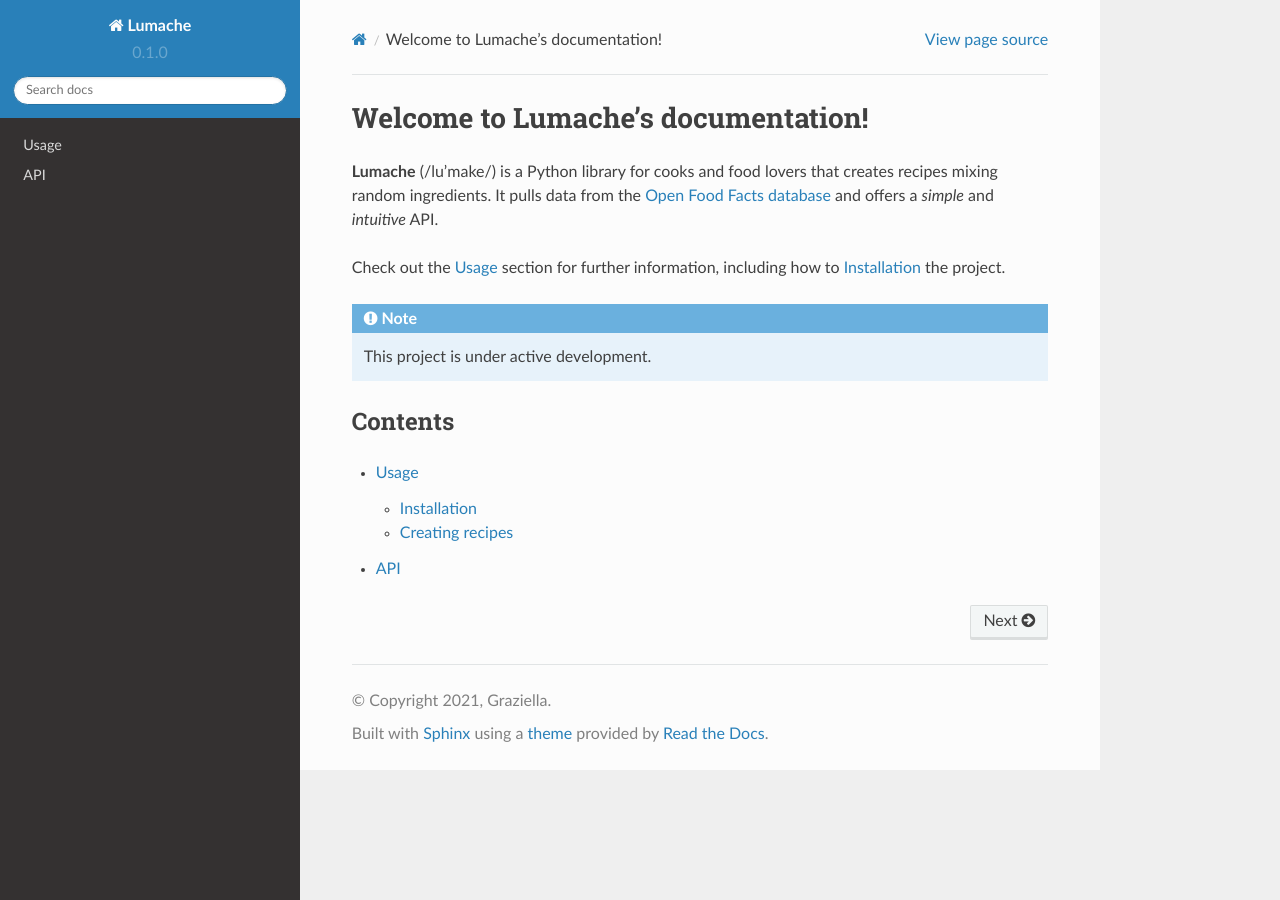
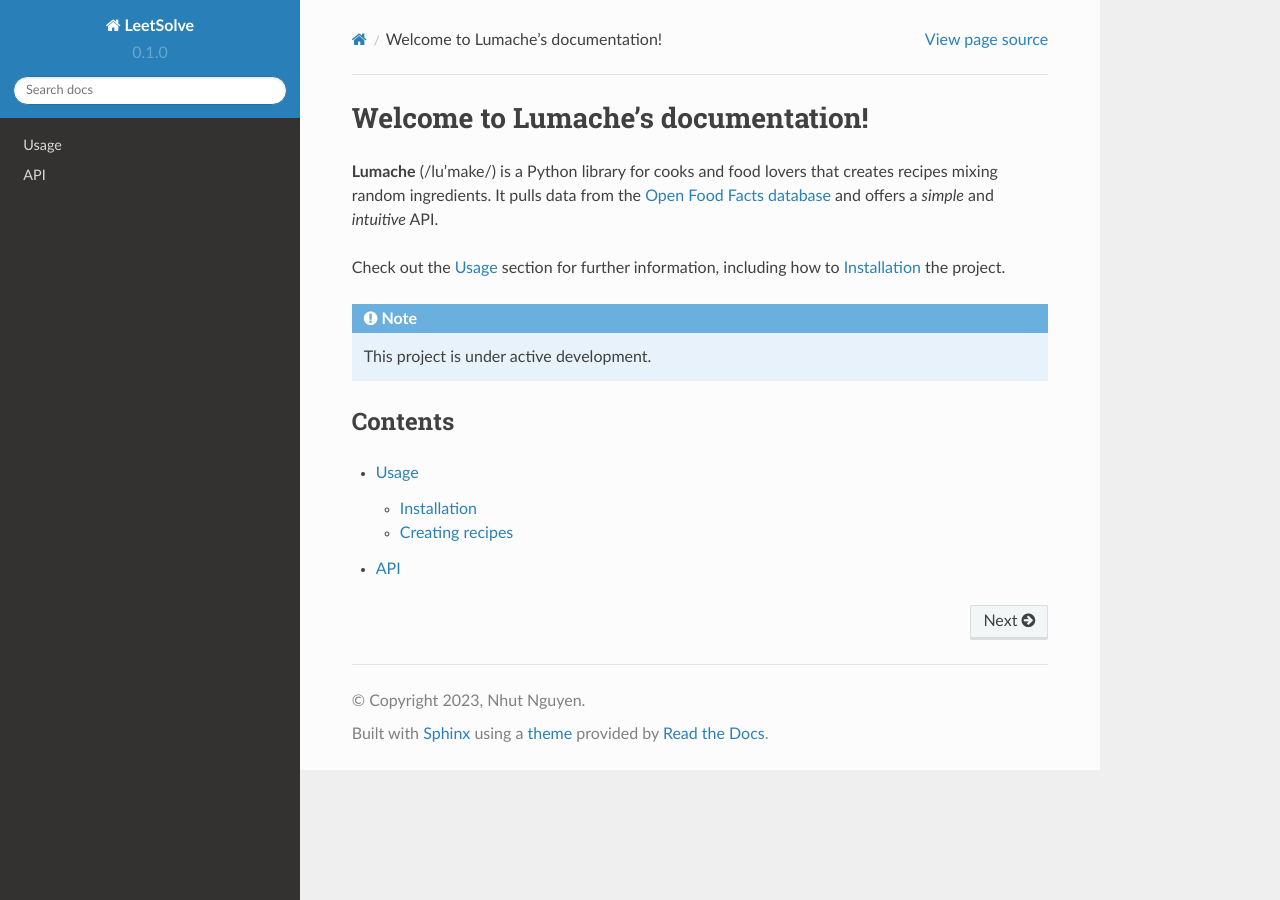
Before and after one commit to ntnhut/leetdocs, a Sphinx documentation site: the page built from docs/source/index.rst, in a window 1280 px wide. Built offline with Sphinx 7.4.7 and the Read the Docs theme 2.0.0, drawn with Linux system fonts in a browser that asks for light colours.

Commit message:
Update conf.py

```diff
--- a/docs/source/conf.py
+++ b/docs/source/conf.py
@@ -2,9 +2,9 @@
 
 # -- Project information
 
-project = 'Lumache'
-copyright = '2021, Graziella'
-author = 'Graziella'
+project = 'LeetSolve'
+copyright = '2023, Nhut Nguyen'
+author = 'Nhut Nguyen'
 
 release = '0.1'
 version = '0.1.0'
@@ -17,6 +17,7 @@
     'sphinx.ext.autodoc',
     'sphinx.ext.autosummary',
     'sphinx.ext.intersphinx',
+    'myst_parser',
 ]
 
 intersphinx_mapping = {
@@ -33,3 +34,8 @@
 
 # -- Options for EPUB output
 epub_show_urls = 'footnote'
+
+source_suffix = {
+    '.rst': 'restructuredtext',
+    '.md': 'markdown',
+}
```
